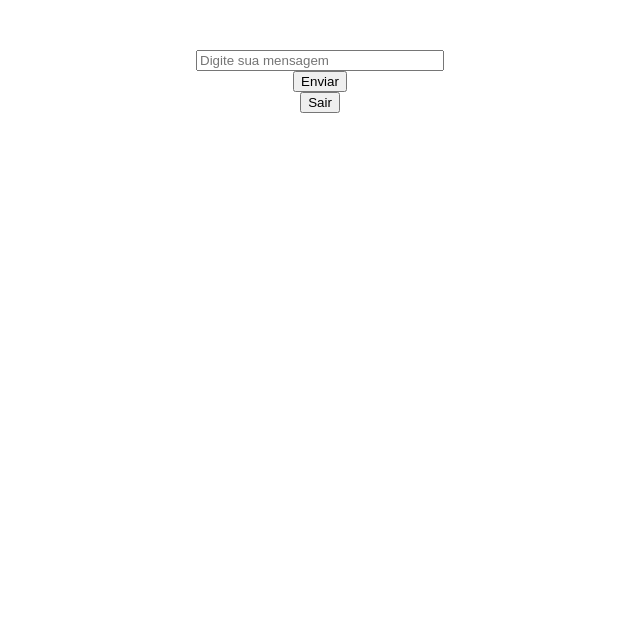
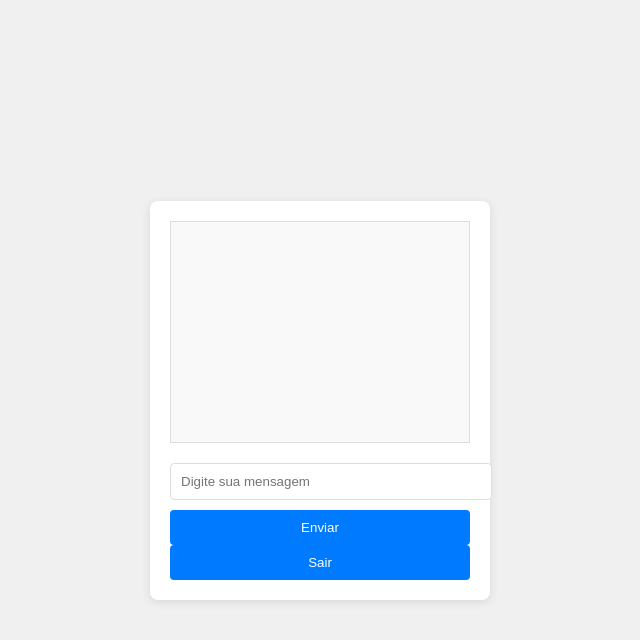
Before and after one commit to paliveira/chat-app, a plain HTML site: page public/chat.html in a window 1280 px wide. Shown: the whole page, without its empty margins (320-960 px from the left). Drawn offline with Linux system fonts and the light colour scheme; no server answers.

Commit message:
Update style.css

```diff
--- a/public/style.css
+++ b/public/style.css
@@ -1,21 +1,51 @@
+/* Estilos básicos para as páginas de login, administração e chat */
+
 body {
     font-family: Arial, sans-serif;
+    display: flex;
+    justify-content: center;
+    align-items: center;
+    height: 100vh;
+    margin: 0;
+    background-color: #f0f0f0;
 }
 
-.login-container, .chat-container {
+.login-container, .admin-container, .chat-container {
+    background-color: white;
+    padding: 20px;
+    border-radius: 8px;
+    box-shadow: 0 2px 10px rgba(0,0,0,0.1);
     width: 300px;
-    margin: 50px auto;
     text-align: center;
 }
 
-#chat-box {
+input[type="email"], input[type="password"], input[type="text"] {
     width: 100%;
-    height: 300px;
-    border: 1px solid #ccc;
-    overflow-y: scroll;
-    margin-bottom: 10px;
+    padding: 10px;
+    margin: 10px 0;
+    border: 1px solid #ddd;
+    border-radius: 4px;
 }
 
-#messageInput {
-    width: 80%;
+button {
+    width: 100%;
+    padding: 10px;
+    border: none;
+    background-color: #007bff;
+    color: white;
+    border-radius: 4px;
+    cursor: pointer;
 }
+
+button:hover {
+    background-color: #0056b3;
+}
+
+#chatBox {
+    height: 200px;
+    overflow-y: auto;
+    border: 1px solid #ddd;
+    margin-bottom: 10px;
+    padding: 10px;
+    background-color: #f9f9f9;
+}
```
